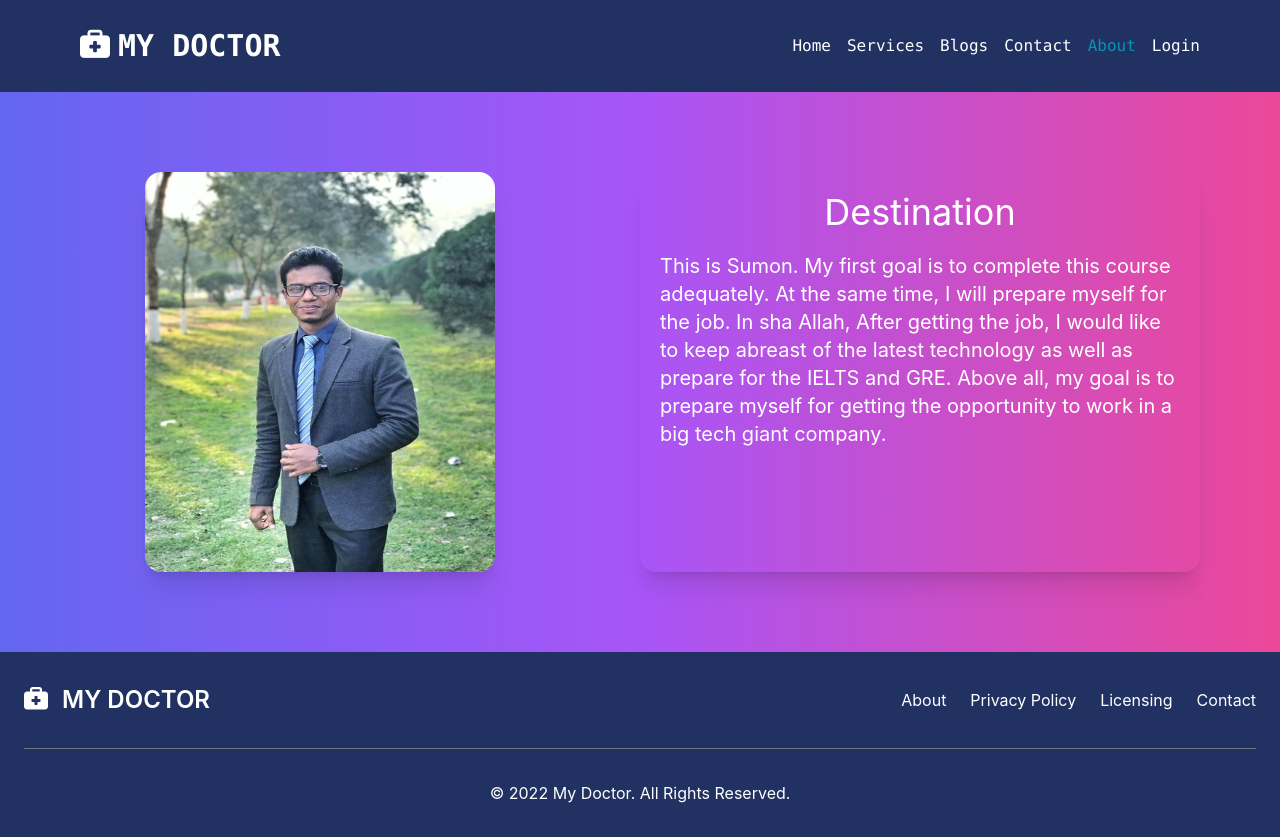
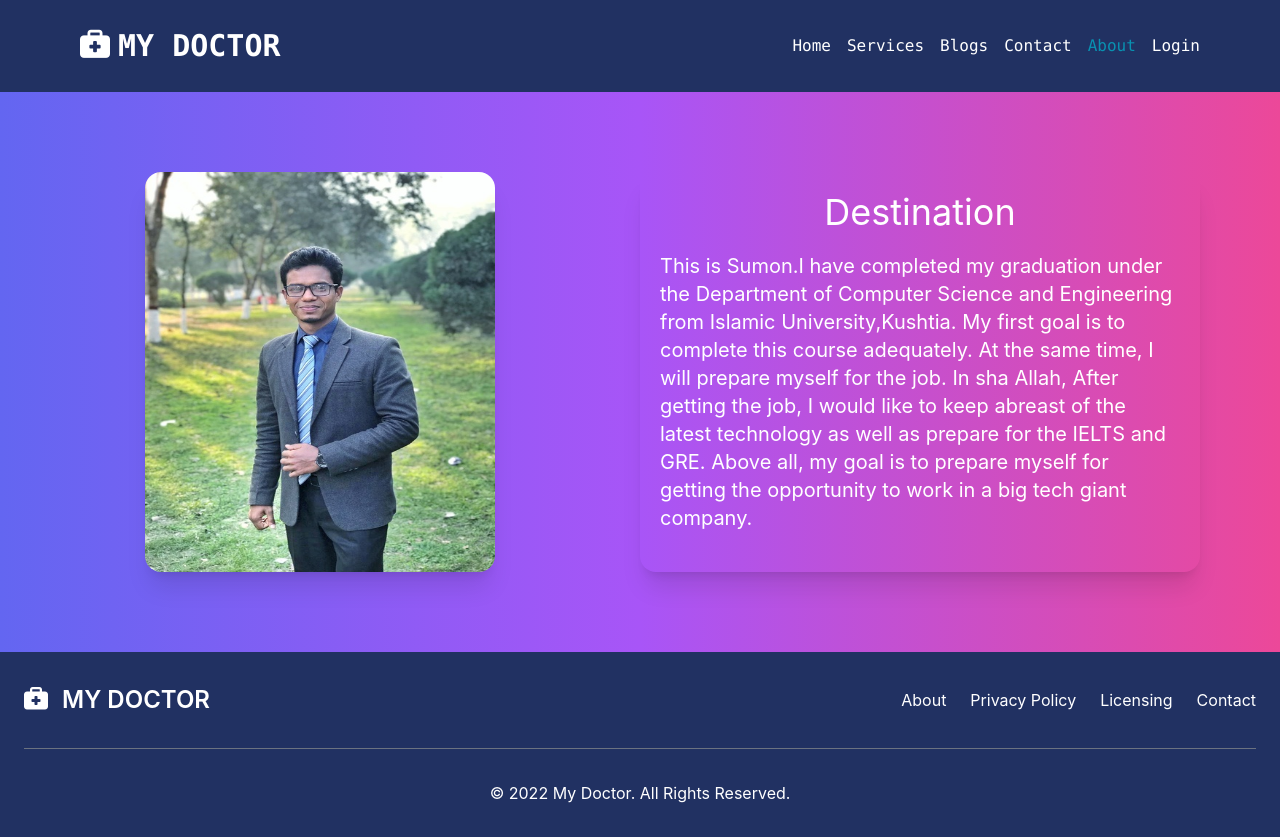
Before and after one commit to iu-sumon/independent-service-provider-public, a React (Create React App) app: page /about in a window 1280 px wide. Built offline with nearby package versions, Linux system fonts and the light colour scheme; no server answers.

Commit message:
correction added

```diff
--- a/src/Components/About/About.js
+++ b/src/Components/About/About.js
@@ -9,7 +9,7 @@ const About = () => {
                   </div>
                   <div className='md:mr-20 text-white md:shadow-xl p-5 md:rounded-2xl md:order-2 order-1'>
                       <h1 className='text-center text-4xl pb-5'>Destination</h1>
-                      <p className='text-xl'>This is Sumon. My first goal is to complete this course adequately. At the same time, I will  prepare myself for the job. In sha Allah, After getting the job, I would like to keep abreast of the latest technology as well as prepare for the IELTS and GRE. Above all, my goal is to prepare myself for getting the opportunity to work in a big tech giant company.</p>
+                      <p className='text-xl'>This is Sumon.I have completed my graduation under the Department of Computer Science and Engineering from Islamic University,Kushtia. My first goal is to complete this course adequately. At the same time, I will  prepare myself for the job. In sha Allah, After getting the job, I would like to keep abreast of the latest technology as well as prepare for the IELTS and GRE. Above all, my goal is to prepare myself for getting the opportunity to work in a big tech giant company.</p>
                   </div>
              </div>
         </div>
```
